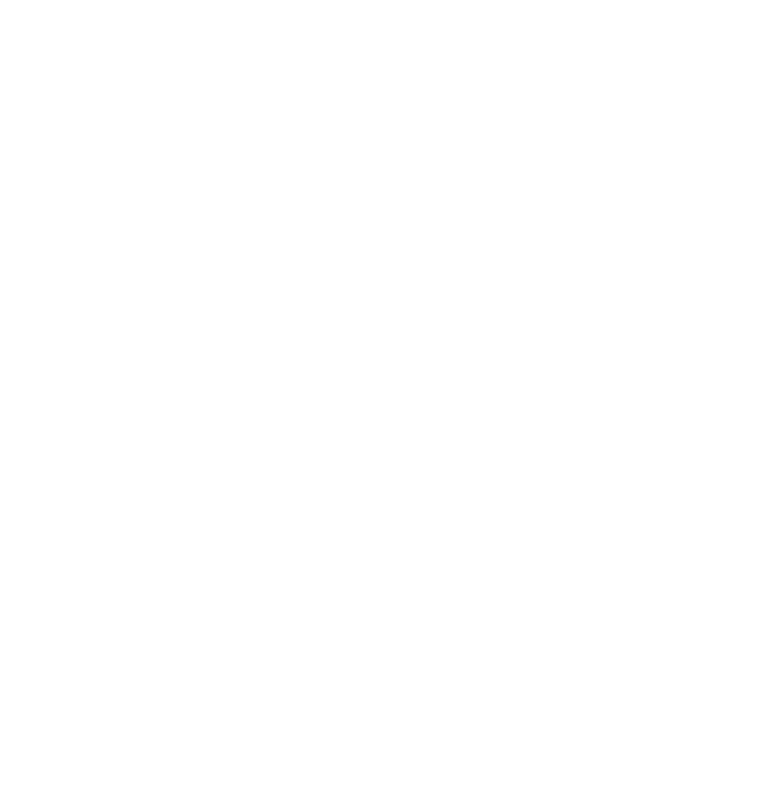
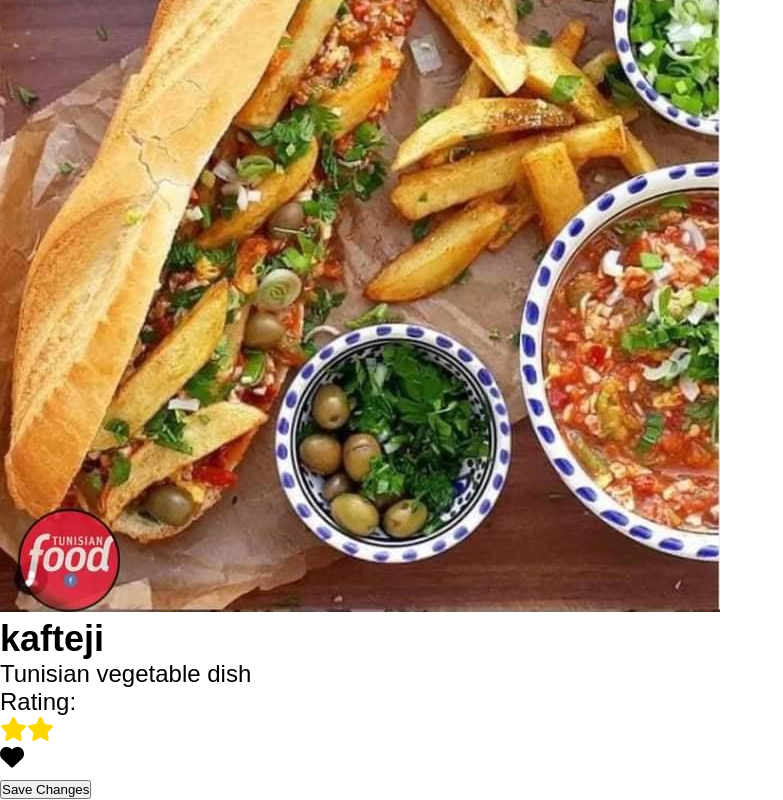
Before and after one commit to cronus712/food-menu-angular-, an Angular app: page /update-food/1 in a window 1280 px wide. Before the commit this address led to /. Shown: the part 187-987 px from the top of the page, without its empty margins (0-783 px from the left). Before the commit the page ends 800 px from the top, so only its background shows below. Built offline with nearby package versions, Linux system fonts and the light colour scheme; data requests are answered from the project's data file.

Commit message:
update food item

```diff
--- a/src/app/app-routing.module.ts
+++ b/src/app/app-routing.module.ts
@@ -4,12 +4,14 @@
 import { HomeComponent } from './components/home/home.component';
 import { FoodItemComponent } from './components/food-item/food-item.component';
 import { FoodItemDetailComponent } from './components/food-item-detail/food-item-detail.component';
+import { UpdateFoodComponent } from './components/update-food/update-food.component';
 
 
 
 const routes : Routes = [
 {path:'', component: HomeComponent, pathMatch: 'full'},
-{ path: 'food-item/:id', component : FoodItemDetailComponent}
+{ path: 'food-item/:id', component : FoodItemDetailComponent},
+{path :'update-food/:id', component:UpdateFoodComponent}
 ];
 
 
--- a/src/app/app.module.ts
+++ b/src/app/app.module.ts
@@ -13,6 +13,7 @@
 import { FoodItemComponent } from './components/food-item/food-item.component';
 import { AddFoodComponent } from './components/add-food/add-food.component';
 import { FoodItemDetailComponent } from './components/food-item-detail/food-item-detail.component';
+import { UpdateFoodComponent } from './components/update-food/update-food.component';
 
 // const routes: Routes = [
 //   {path: '', component: HomeComponent}
@@ -26,7 +27,8 @@
     FoodComponent,
     FoodItemComponent,
     AddFoodComponent,
-    FoodItemDetailComponent
+    FoodItemDetailComponent,
+    UpdateFoodComponent
   ],
   imports: [
     BrowserModule,
--- a/src/app/components/food-item/food-item.component.css
+++ b/src/app/components/food-item/food-item.component.css
@@ -5,7 +5,8 @@
 .food-item {
   /* Style each food item */
   margin: 10px; /* Add spacing between items */
-  width: 250px; /* Set a fixed width for each item */
+  width: 350px; /* Set a fixed width for each item */
+
   background-color: #f5f5f5; /* Light background color */
   border: 1px solid #ddd; /* Light border */
   border-radius: 5px; /* Rounded corners */
@@ -17,9 +18,16 @@
 .food-item img {
   /* Style the image */
   width: 100%; /* Display image full width */
-  height: 150px; /* Set image height */
+  height: 300px; /* Set image height */
   object-fit: cover; /* Crop image to fit within the container */
   margin-bottom: 10px; /* Add space between image and content */
+  transition: filter 0.5s ease-in-out;
+  filter: grayscale(0);
+}
+
+.food-item img:hover {
+    filter: grayscale(100%);
+
 }
 
 .food-item a {
@@ -30,6 +38,7 @@
   /* Style the food name */
   font-size: 18px; /* Set heading size */
   margin-bottom: 5px; /* Add space after heading */
+
 }
 
 .food-item p {
@@ -52,12 +61,13 @@
   border: solid 1px red;
   border-radius: 10%;
   color:white ;
-  margin-left: 100px;
+  margin-left: 200px;
 }
 
 .food-item button:hover {
   cursor: pointer;
   background-color: #ddd;
+  color:red;
 
 }
 .fa-heart.fas {
@@ -65,7 +75,7 @@
 
 }
   .fa-heart {
-    margin-left:5rem;
+    margin-left:10rem;
     cursor: pointer;
   }
  .food-icons {
@@ -73,3 +83,18 @@
     align-items: center;
 
  }
+
+ .food-icons p {
+  background-color: rgb(26, 102, 127);
+  color: white;
+  margin-left: auto;
+  border: solid 1px white;
+  border-radius: 3px;
+  font-size: small;
+  padding: 3px;
+  cursor: pointer;
+ }
+ .food-icons p:hover {
+  background-color: black;
+  padding: 4px;
+ }
--- a/src/app/components/food-item/food-item.component.html
+++ b/src/app/components/food-item/food-item.component.html
@@ -34,6 +34,7 @@
         </fa-icon>
         </div>
 
+        <p routerLink="/update-food/{{ food.id }}">Edit</p>
       </div>
     </li>
 
--- /dev/null
+++ b/src/app/components/update-food/update-food.component.html
@@ -0,0 +1,35 @@
+<form class="update-food-form" *ngIf="food">
+
+<div class="product-detail" *ngIf="food">
+  <div class="product-image-container">
+    <img class="product-image" [src]="food.image" alt="{{ food.name }}">
+  </div>
+
+  <div class="product-info">
+    <h2 class="product-name">{{ food.name }}</h2>
+
+
+    <p class="product-description">{{ food.description }}</p>
+
+    <div class="rating-container">
+      <span class="rating-label">Rating:</span>
+      <div class="rating">
+        <fa-icon *ngFor="let star of stars; let i = index"
+           class="fa fa-star"
+           [ngClass]="{'checked': food.rating > i }"
+           [icon]="faStar"></fa-icon>
+      </div>
+    </div>
+
+    <div class="favortie-food">
+      <fa-icon class="fa fa-heart"
+      [ngClass]="{ 'fas': food.favorite, 'far': !food.favorite }"
+      [icon]="faHeart"
+     >
+    </fa-icon>
+    </div>
+    <button class="save" type="button">Save Changes</button>
+  </div>
+</div>
+
+</form>
--- /dev/null
+++ b/src/app/components/update-food/update-food.component.ts
@@ -0,0 +1,32 @@
+import { Component, Input } from '@angular/core';
+import { ActivatedRoute } from '@angular/router';
+import { Food } from 'src/app/food';
+import { FoodService } from 'src/app/services/food-service.service';
+import { faStar, faHeart } from '@fortawesome/free-solid-svg-icons';
+
+@Component({
+  selector: 'app-update-food',
+  templateUrl: './update-food.component.html',
+  styleUrls: ['./update-food.component.css']
+})
+export class UpdateFoodComponent {
+
+  @Input() food !: Food;
+  stars!: number[]
+  faStar = faStar;
+  faHeart = faHeart;
+
+  constructor(private foodService : FoodService, private route : ActivatedRoute) {}
+
+  ngOnInit():void {
+    this.route.paramMap.subscribe(params => {
+      const id = Number(params.get('id'));
+      this.foodService.getFoodItem(id).subscribe(food => {
+        this.food = food;
+        this.stars = Array(food.rating).fill(0);
+      });
+    });
+    console.log("food data:", this.food);
+  }
+
+}
--- a/src/app/services/food-service.service.ts
+++ b/src/app/services/food-service.service.ts
@@ -38,6 +38,11 @@
    return this.http.patch<Food>(url,food);
   }
 
+  updateFood(food : Food): Observable<Food> {
+   const url = `${this.baseUrl}/${food.id}`;
+    return this.http.put<Food>(url, food);
+  }
+
   //to do
   //update task item && and like button in food item
 }
--- a/src/styles.css
+++ b/src/styles.css
@@ -23,3 +23,7 @@
   color: red; /* Change color to red for favorite state */
 
 }
+
+.fa-star.checked {
+  color: gold;
+}
```
Also changed, not shown: db.json, src/app/components/update-food/update-food.component.css (added), 1 other file (tests, documents, lock files or other folders).
